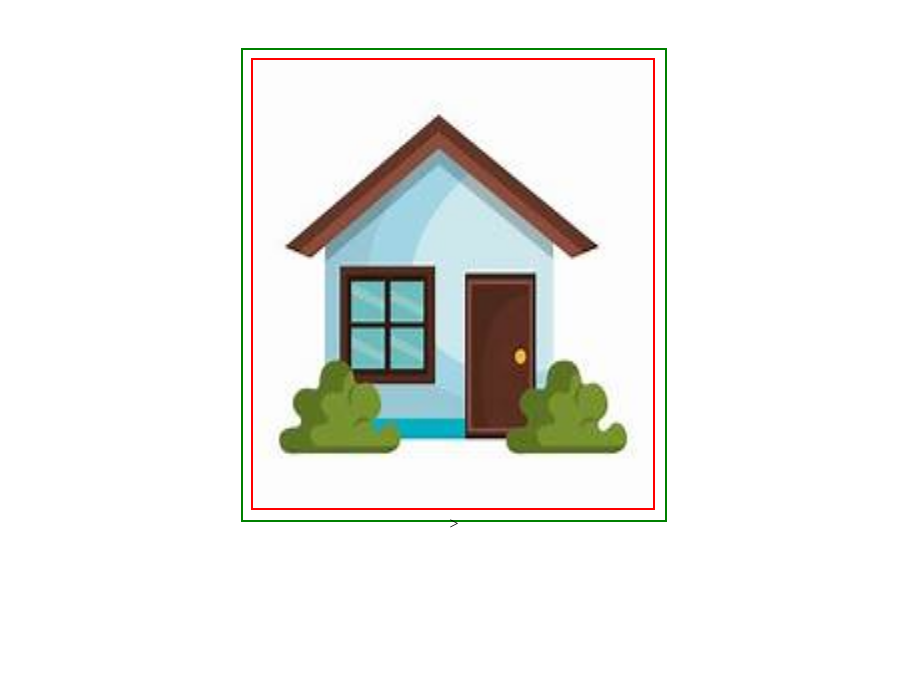
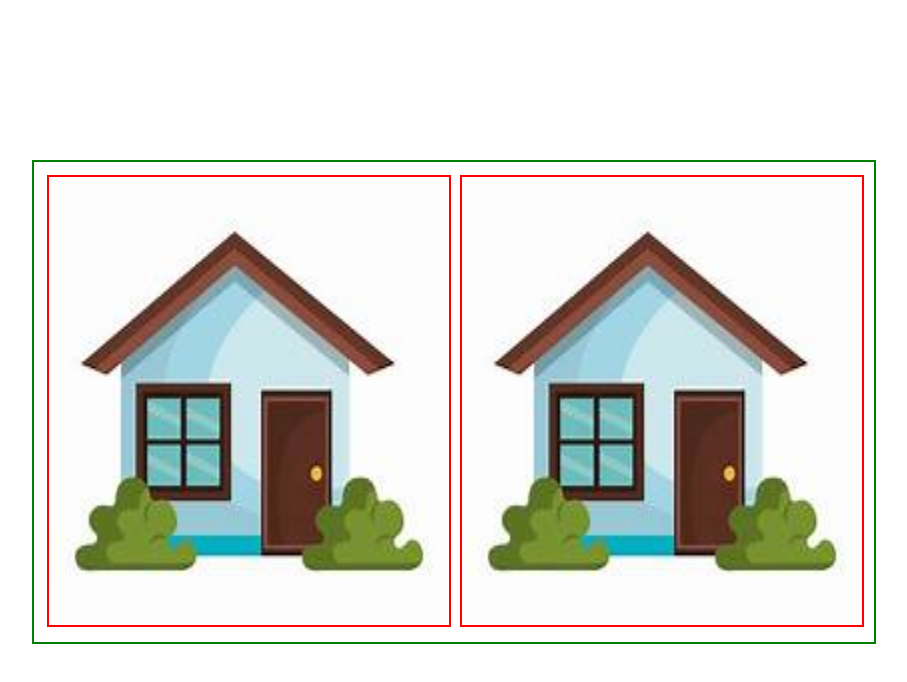
Before and after one commit to LuizFelipe2801/FaculdadeDIW, a plain HTML site: page Atividade2/index.html in a window 1280 px wide. Shown: the whole page, without its empty margins (186-1093 px from the left). Drawn offline with Linux system fonts and the light colour scheme.

Commit message:
atv 2 ex 1 completa

```diff
--- a/Atividade2/index.html
+++ b/Atividade2/index.html
@@ -6,8 +6,8 @@
   <link rel="stylesheet" href="style.css">
 </head>
 <body>
-  <div>
-   <img src="casa.jpeg" alt="casa">>
-  </div>
+   <div class="flex-container">
+    <img src="casa.jpeg" alt="casa" width= "400px">
+   <img src="casa.jpeg" alt="casa" width= "400px">
 </body>
 </html>
--- a/Atividade2/style.css
+++ b/Atividade2/style.css
@@ -1,10 +1,10 @@
 div
  {
   height: 29rem;
-  width:  26rem;
+  width:  51.5rem;
   border: 2px green solid;
-  margin: 3rem auto;
-  padding: .2rem;
+  margin: 10rem auto;
+  padding: .5rem;
   text-align: center;
  }
  img
@@ -15,3 +15,7 @@ div
   border: 2px red solid;
   margin: .3rem;
   }
+  .flex-container
+  {
+   display: flex;
+  }
--- /dev/null
+++ b/Semana2/style.css
@@ -0,0 +1,4 @@
+body
+{
+  color: black;
+}
```
Also changed, not shown: Semana2/index.html (added, +24 -0 lines), Semana2/praia.jpg (added).
